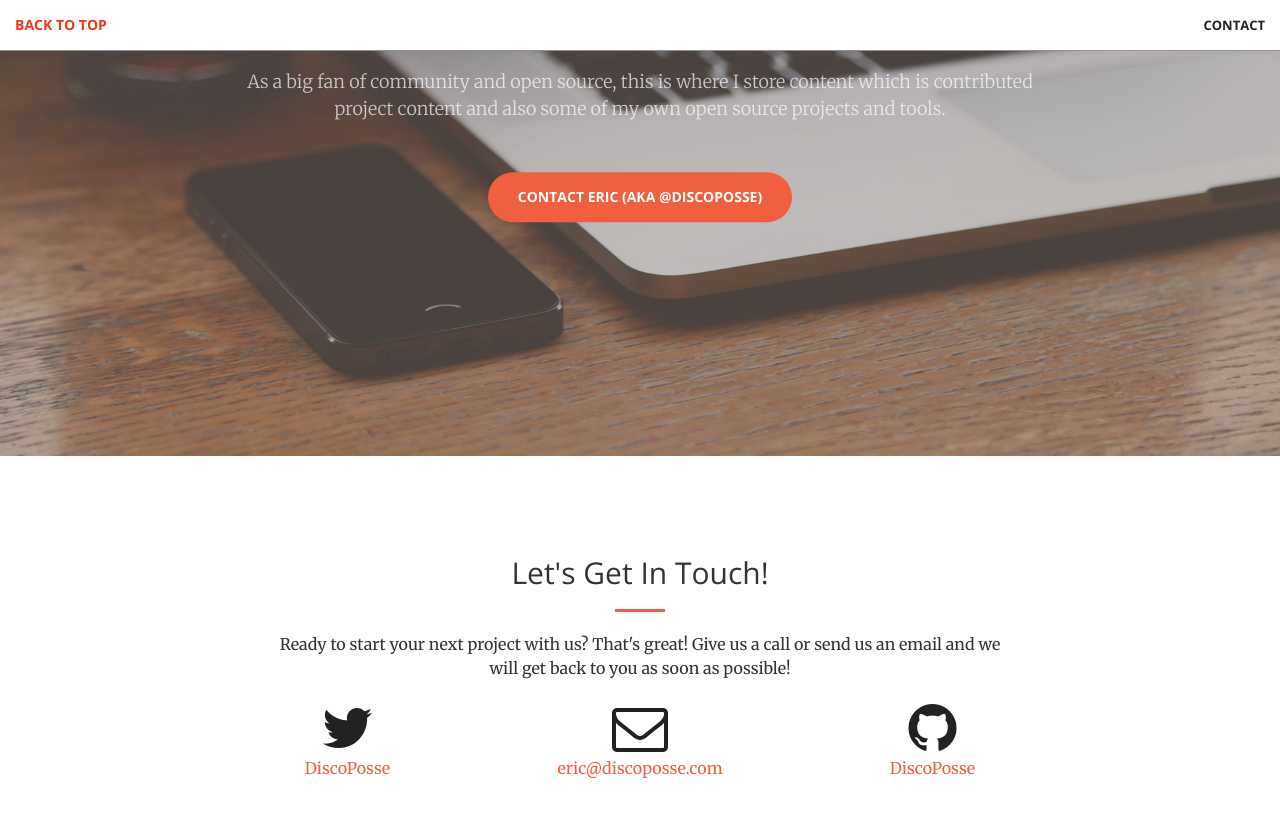
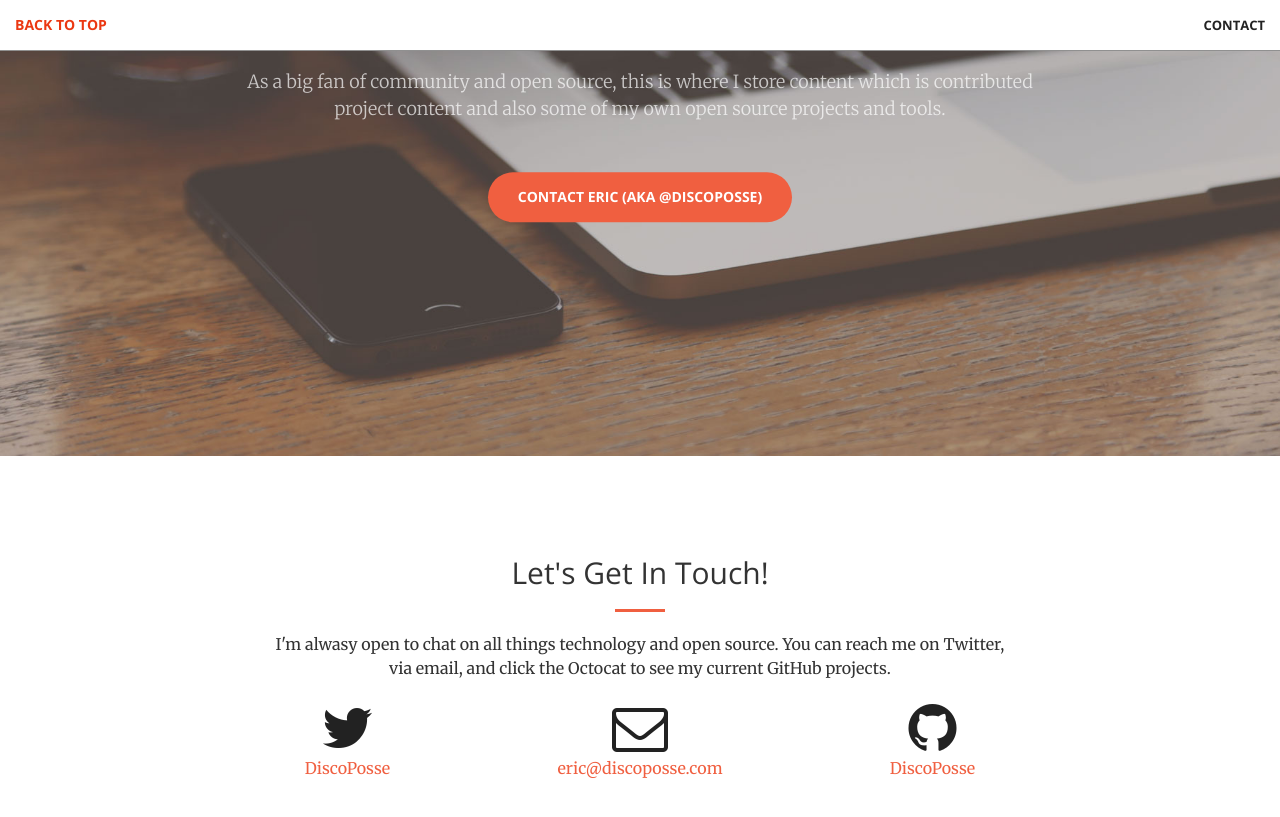
Before and after one commit to discoposse/discoposse.github.io, a Jekyll site: the page built from index.html, in a window 1280 px wide and 900 px high, scrolled down 444 px. Shown: the top 817 px of the window. Built offline with Jekyll 4.4.1, drawn with Linux system fonts in a browser that asks for light colours.

Commit message:
fixed contact section

```diff
--- a/_includes/contact.html
+++ b/_includes/contact.html
@@ -4,7 +4,7 @@
             <div class="col-lg-8 col-lg-offset-2 text-center">
                 <h2 class="section-heading">Let's Get In Touch!</h2>
                 <hr class="primary">
-                <p>Ready to start your next project with us? That's great! Give us a call or send us an email and we will get back to you as soon as possible!</p>
+                <p>I'm alwasy open to chat on all things technology and open source.  You can reach me on Twitter, via email, and click the Octocat to see my current GitHub projects.</p>
             </div>
         <div class="col-lg-2 col-lg-offset-2 text-center">
             <a href="https://twitter.com/{{ site.twitter_username }}">
--- a/_includes/header.html
+++ b/_includes/header.html
@@ -4,7 +4,7 @@
             <h1>You've Found the DiscoPosse GitHub Goodness</h1>
             <hr>
             <p>As a big fan of community and open source, this is where I store content which is contributed project content and also some of my own open source projects and tools.</p>
-            <a href="#about" class="btn btn-primary btn-xl page-scroll">Contact Eric (aka @DiscoPosse)</a>
+            <a href="#contact" class="btn btn-primary btn-xl page-scroll">Contact Eric (aka @DiscoPosse)</a>
         </div>
     </div>
 </header>
```
